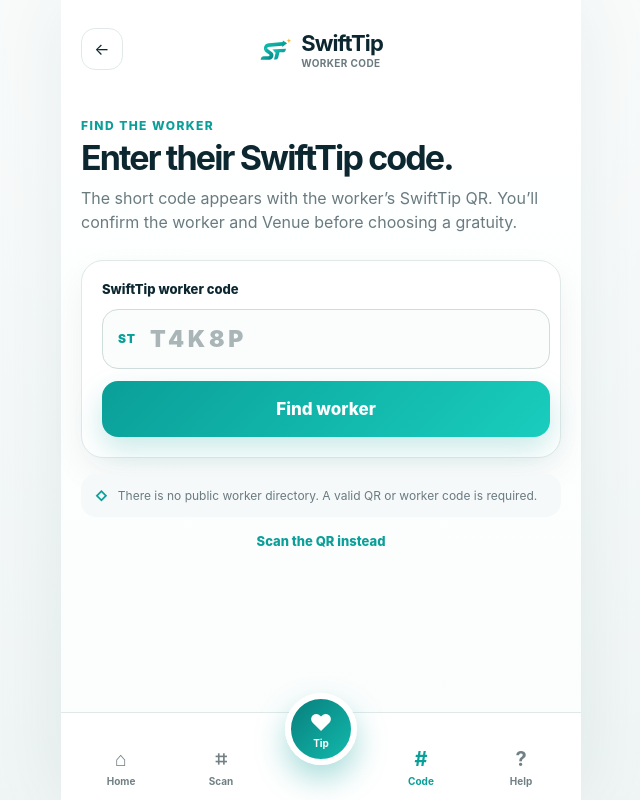
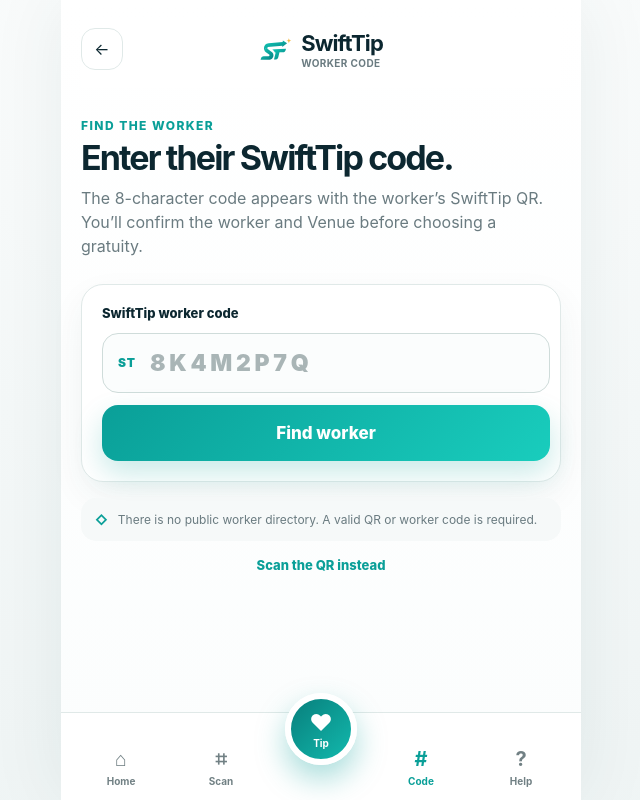
Before and after one commit to langaludidi/swifttip, a Next.js app: page /code in a window 1280 px wide. Shown: the whole page, without its empty margins (319-959 px from the left). Built offline with nearby package versions, Linux system fonts and the light colour scheme; no server answers.

Commit message:
customer: enforce canonical live worker code format

```diff
--- a/src/app/code/page.tsx
+++ b/src/app/code/page.tsx
@@ -5,17 +5,20 @@
 import { getServerConfig } from "@/lib/config";
 import { createSupabaseServerClient } from "@/infrastructure/supabase/server";
 
+const LIVE_SHORT_CODE_PATTERN = /^[0-9A-HJKMNP-TV-Z]{8}$/;
+
 async function resolveWorkerCode(formData: FormData) {
   "use server";
   const code = String(formData.get("code") ?? "").trim().toUpperCase().replace(/\s+/g, "");
-  if (!/^[A-Z0-9]{4,12}$/.test(code)) {
-    redirect(`/code?error=${encodeURIComponent("Enter a valid SwiftTip worker code")}`);
-  }
+  const config = getServerConfig();
 
-  const config = getServerConfig();
   if (config.demoMode) {
     if (code !== "T4K8P") redirect(`/code?error=${encodeURIComponent("Worker code not found in this preview")}`);
     redirect("/tip/T4K8P");
+  }
+
+  if (!LIVE_SHORT_CODE_PATTERN.test(code)) {
+    redirect(`/code?error=${encodeURIComponent("Enter the 8-character SwiftTip worker code")}`);
   }
   if (!config.databaseConfigured) redirect("/unavailable");
 
@@ -28,6 +31,9 @@
 
 export default async function CodePage({ searchParams }: { searchParams: Promise<{ error?: string }> }) {
   const { error } = await searchParams;
+  const config = getServerConfig();
+  const demo = config.demoMode;
+
   return (
     <main className="mobile-app-shell">
       <div className="app-page customer-flow-page">
@@ -35,11 +41,11 @@
         <section className="tip-flow code-entry-flow">
           <span className="eyebrow">Find the worker</span>
           <h1>Enter their SwiftTip code.</h1>
-          <p className="lead">The short code appears with the worker’s SwiftTip QR. You’ll confirm the worker and Venue before choosing a gratuity.</p>
+          <p className="lead">The {demo ? "short" : "8-character"} code appears with the worker’s SwiftTip QR. You’ll confirm the worker and Venue before choosing a gratuity.</p>
           {error && <p className="prototype-warning" role="alert">{error}</p>}
           <form action={resolveWorkerCode} className="code-entry-card">
             <label className="field-label" htmlFor="code">SwiftTip worker code</label>
-            <div className="code-input-shell"><span>ST</span><input id="code" name="code" inputMode="text" autoCapitalize="characters" autoComplete="off" placeholder="T4K8P" maxLength={12} required /></div>
+            <div className="code-input-shell"><span>ST</span><input id="code" name="code" inputMode="text" autoCapitalize="characters" autoComplete="off" placeholder={demo ? "T4K8P" : "8K4M2P7Q"} minLength={demo ? 5 : 8} maxLength={demo ? 5 : 8} pattern={demo ? "[A-Za-z0-9]{5}" : "[0-9A-HJ-KM-NP-TV-Z]{8}"} required /></div>
             <button className="button button-primary button-large" type="submit">Find worker</button>
           </form>
           <div className="privacy-inline"><span>◇</span><p>There is no public worker directory. A valid QR or worker code is required.</p></div>
```
